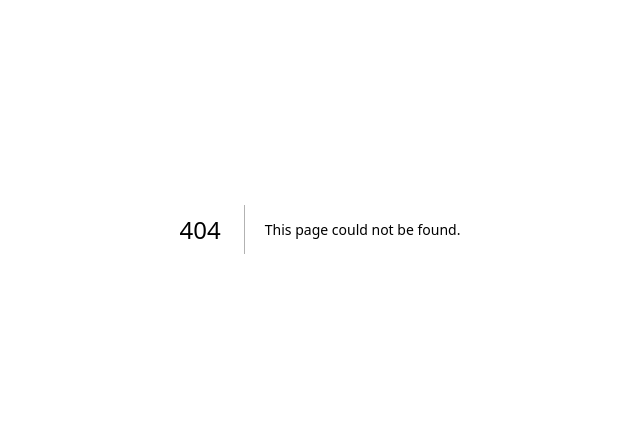
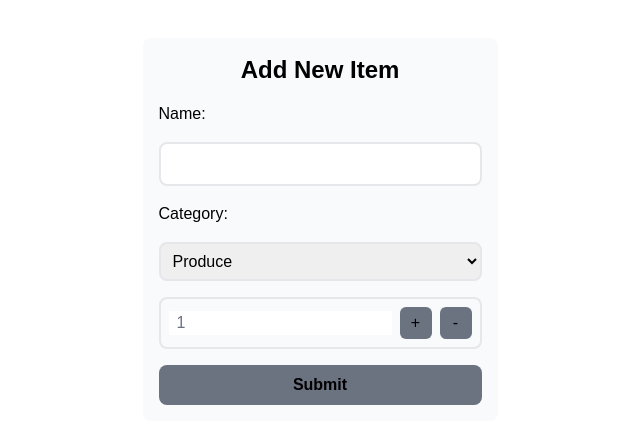
Before and after one commit to yoohyunk/cprg306-assignments, a Next.js app: page /week-5 in a window 1280 px wide. Before the commit this address had no page. Shown: the part 171-614 px from the top of the page, without its empty margins (320-960 px from the left). Built offline with nearby package versions, Linux system fonts and the light colour scheme.

Commit message:
week5 (#4)

```diff
--- a/app/page.js
+++ b/app/page.js
@@ -25,6 +25,12 @@ export default function Home() {
         >
           week4
         </Link>
+        <Link
+          href="/week-5"
+          className="hover:text-violet-600 active:text-violet-700"
+        >
+          week5
+        </Link>
       </div>
     </div>
   );
--- /dev/null
+++ b/app/week-5/new-item.js
@@ -0,0 +1,106 @@
+"use client";
+import { useState } from "react";
+
+export function NewItem() {
+  const [quantity, setQuantity] = useState(1);
+  const [name, setname] = useState("");
+  const [category, setCategory] = useState("produce");
+
+  const increment = () => (quantity < 20 ? setQuantity(quantity + 1) : null);
+  const decrement = () => (quantity > 1 ? setQuantity(quantity - 1) : null);
+
+  const handleSubmit = (e) => {
+    e.preventDefault();
+    const item = {
+      Name: name,
+      Quantity: quantity,
+      Category: category,
+    };
+
+    console.log(item);
+    alert(`Added ${quantity} ${name} to the ${category} category`);
+
+    setname("");
+    setQuantity(1);
+    setCategory("produce");
+  };
+
+  const handleNameChange = (e) => {
+    setname(e.target.value);
+  };
+
+  const handleCategoryChange = (e) => {
+    setCategory(e.target.value);
+  };
+
+  const handleQuantityChange = (e) => {
+    setQuantity(e.target.value);
+  };
+  return (
+    <form
+      onSubmit={handleSubmit}
+      className="flex flex-col gap-4 p-4 bg-slate-50 text-black rounded-lg"
+    >
+      <h1 className="text-2xl text-center font-bold">Add New Item</h1>
+      <label htmlFor="name">Name:</label>
+      <input
+        type="text"
+        id="name"
+        name="name"
+        value={name}
+        onChange={handleNameChange}
+        required
+        className="p-2 border-2 rounded-lg"
+      />
+
+      <label htmlFor="category">Category:</label>
+      <select
+        id="category"
+        name="category"
+        value={category}
+        onChange={handleCategoryChange}
+        required
+        className="p-2 border-2 rounded-lg"
+      >
+        <option value="produce">Produce</option>
+        <option value="dairy">Dairy</option>
+        <option value="bakery">Bakery</option>
+        <option value="meat">Meat</option>
+        <option value="canned goods">Canned Goods</option>
+        <option value="dry goods">Dry Goods</option>
+        <option value="household">Household</option>
+      </select>
+      <label
+        htmlFor="quantity"
+        className="flex flex-row gap-2 bg-slate-50 p-2 rounded-lg items-center border-2"
+      >
+        <input
+          id="quntity"
+          value={quantity}
+          onChange={handleQuantityChange}
+          className="px-2 text-gray-500"
+        />
+        <div className="flex flex-row gap-2">
+          <button
+            type="button"
+            onClick={increment}
+            className="rounded-md bg-gray-500 w-8 py-1 text-center hover:bg-gray-600"
+          >
+            +
+          </button>
+          <button
+            type="button"
+            onClick={decrement}
+            className="rounded-md bg-gray-500 w-8 py-1 text-center  hover:bg-gray-600"
+          >
+            -
+          </button>
+        </div>
+      </label>
+
+      <button type="submit" className="bg-gray-500 rounded-lg p-2 font-bold">
+        Submit
+      </button>
+    </form>
+  );
+}
--- /dev/null
+++ b/app/week-5/page.js
@@ -0,0 +1,9 @@
+import { NewItem } from "./new-item";
+
+export default function Page() {
+  return (
+    <div className="flex flex-col justify-center items-center min-h-screen py-4 gap-4">
+      <NewItem />
+    </div>
+  );
+}
```
